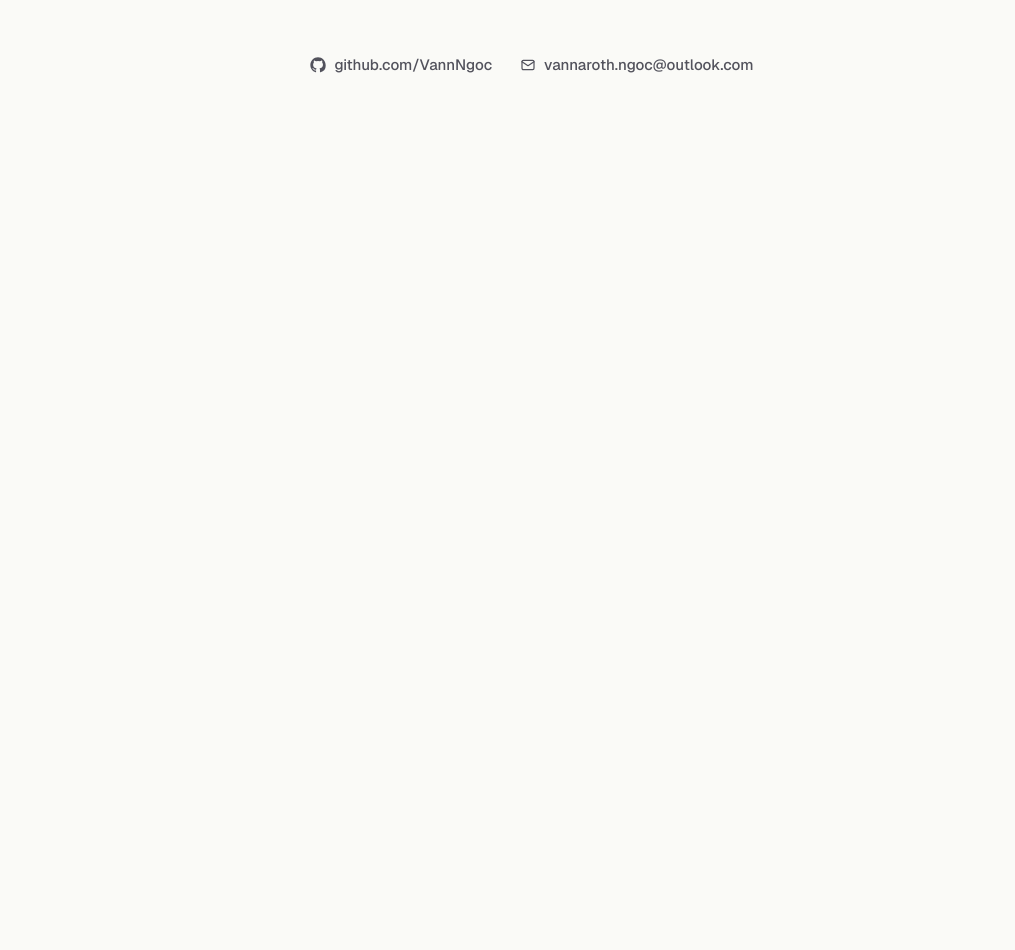
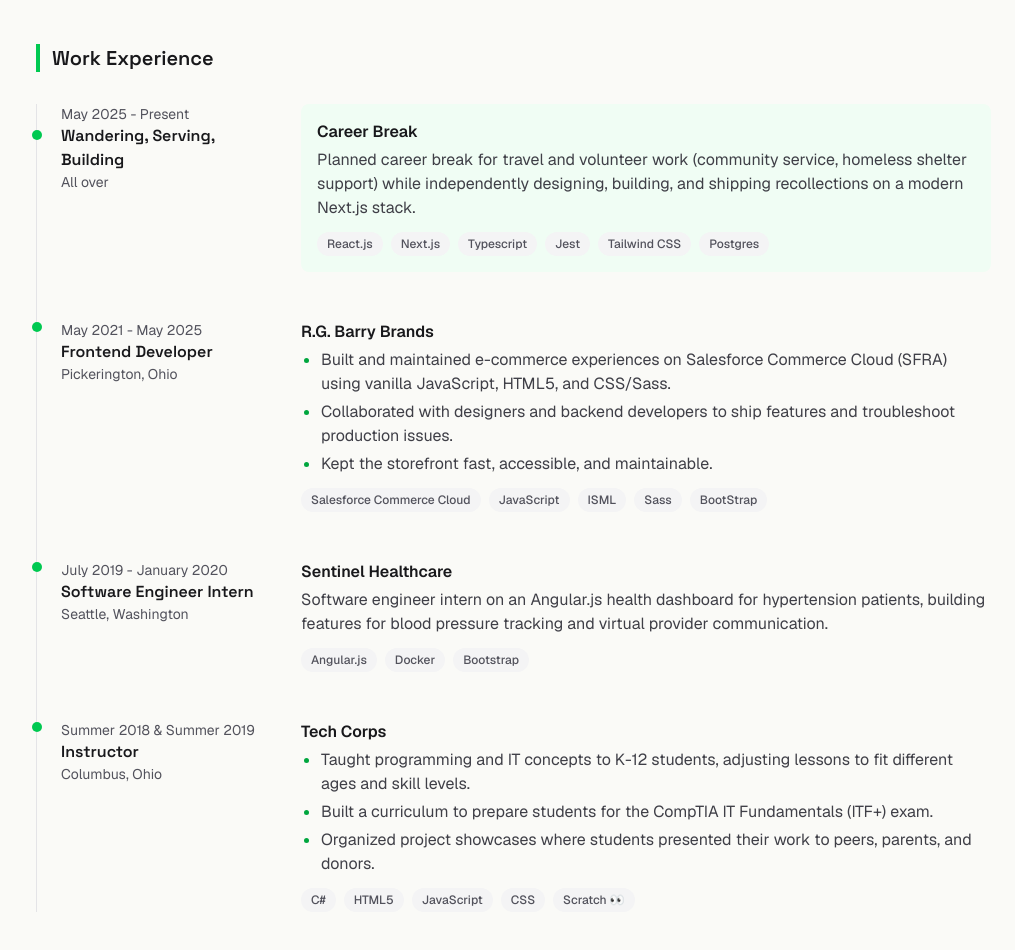
Before and after one commit to VannNgoc/vannaroth, a Next.js app: page / in a window 1280 px wide. Shown: the part 480-1430 px from the top of the page, without its empty margins (108-1123 px from the left). Before the commit the page ends 800 px from the top, so only its background shows below. Built offline with nearby package versions, Linux system fonts and the light colour scheme.

Commit message:
Flesh out Experience section

```diff
--- a/app/page.tsx
+++ b/app/page.tsx
@@ -1,13 +1,13 @@
 
 import Hero from "@/ui/Hero";
-// import {Experience} from "@/ui/Experience";
+import {Experience} from "@/ui/Experience";
 
 export default function Home() {
   return (
     <div className="flex flex-col flex-1 items-center justify-center font-sans">
       <main className="flex flex-1 w-full max-w-360 flex-col items-center">
           <Hero/>
-          {/*<Experience/>*/}
+          <Experience/>
       </main>
     </div>
   );
--- a/ui/Experience.tsx
+++ b/ui/Experience.tsx
@@ -1,22 +1,101 @@
 
 export function Experience() {
+    const experiences = [
+        {
+            id: 1,
+            company: 'Career Break',
+            role: 'Wandering, Serving, Building',
+            location: 'All over',
+            duration: 'May 2025 - Present',
+            description: 'Planned career break for travel and volunteer work (community service, homeless shelter support) while independently designing, building, and shipping recollections on a modern Next.js stack.',
+            tags: ['React.js','Next.js', 'Typescript', 'Jest', 'Tailwind CSS', 'Postgres'],
+            isBreak: true,
+        },
+        {
+            id: 2,
+            company: 'R.G. Barry Brands',
+            role: 'Frontend Developer',
+            location: 'Pickerington, Ohio',
+            duration: 'May 2021 - May 2025',
+            bullets: [
+                'Built and maintained e-commerce experiences on Salesforce Commerce Cloud (SFRA) using vanilla JavaScript, HTML5, and CSS/Sass.',
+                'Collaborated with designers and backend developers to ship features and troubleshoot production issues.',
+                'Kept the storefront fast, accessible, and maintainable.',
+            ],
+            tags: ['Salesforce Commerce Cloud', 'JavaScript', 'ISML', 'Sass', 'BootStrap'],
+        },
+        {
+            id: 3,
+            company: 'Sentinel Healthcare',
+            role: 'Software Engineer Intern',
+            location: 'Seattle, Washington',
+            duration: 'July 2019 - January 2020',
+            description: 'Software engineer intern on an Angular.js health dashboard for hypertension patients, building features for blood pressure tracking and virtual provider communication.',
+            tags: ['Angular.js','Docker', 'Bootstrap'],
+        },
+        {
+            id: 4,
+            company: 'Tech Corps',
+            role: 'Instructor',
+            location: 'Columbus, Ohio',
+            duration: 'Summer 2018 & Summer 2019',
+            bullets: [
+                'Taught programming and IT concepts to K-12 students, adjusting lessons to fit different ages and skill levels.',
+                'Built a curriculum to prepare students for the CompTIA IT Fundamentals (ITF+) exam.',
+                'Organized project showcases where students presented their work to peers, parents, and donors.',
+            ],
+            tags: ['C#', 'HTML5', "JavaScript", 'CSS', 'Scratch 👀'],
+        },
+    ]
     return (
-        <section className={"w-full"} id={'experience'}>
-            <h2 className={`bg-green-500 p-4`}>Work Experience</h2>
-            <div className={``}>
+        <section className="mx-auto w-full max-w-5xl px-4 pb-16 md:pb-20" id="experience">
+            <h2 className="inline-block border-l-4 border-green-500 pl-3 text-xl font-semibold">
+                Work Experience
+            </h2>
 
-                <div className={`flex flex-row items-center items-start gap-6 p-4`}>
-                    <h3 className={'basis-1/3'}>May 2025 - Present</h3>
-                    <div className={'basis-2/3'}>
-                        <h3>Independent Full-Stack Development</h3>
-                        <h4>Career Break · Columbus, OH</h4>
-                        <p>Planned career break for travel and volunteer work (community service, homeless shelter support) while independently designing, building, and shipping recollections on a modern Next.js stack.</p>
-                    </div>
-
-
-                </div>
-            </div>
-
+            <ol className="relative mt-8 border-l border-zinc-200">
+                {experiences.map((experience) => (
+                    <li className="relative py-6 pl-6 first:pt-0 last:pb-0" key={experience.id}>
+                        <span className="absolute top-[1.6rem] -left-1.25 h-2.5 w-2.5 rounded-full bg-green-500" />
+                        <div className="flex flex-col gap-1 md:flex-row md:gap-8">
+                            <div className="shrink-0 md:w-52">
+                                <p className="text-sm text-zinc-600">{experience.duration}</p>
+                                <h3 className="font-semibold">{experience.role}</h3>
+                                <p className="text-sm text-zinc-600">{experience.location}</p>
+                            </div>
+                            <div
+                                className={`max-w-[65ch] flex-1 ${
+                                    experience.isBreak ? 'rounded-lg bg-green-50 p-4' : ''
+                                }`}
+                            >
+                                <h4 className="font-semibold">{experience.company}</h4>
+                                {experience.description && (
+                                    <p className="mt-1 text-zinc-700">{experience.description}</p>
+                                )}
+                                {experience.bullets && (
+                                    <ul className="mt-1 list-disc space-y-1 pl-5 text-zinc-700 marker:text-green-600">
+                                        {experience.bullets.map((bullet, i) => (
+                                            <li key={i}>{bullet}</li>
+                                        ))}
+                                    </ul>
+                                )}
+                                {experience.tags && (
+                                    <div className="mt-3 flex flex-wrap gap-2">
+                                        {experience.tags.map((tag) => (
+                                            <span
+                                                className="rounded-full bg-zinc-100 px-2.5 py-1 text-xs font-medium text-zinc-600"
+                                                key={tag}
+                                            >
+                                                {tag}
+                                            </span>
+                                        ))}
+                                    </div>
+                                )}
+                            </div>
+                        </div>
+                    </li>
+                ))}
+            </ol>
         </section>
     );
 }
--- a/ui/Hero.tsx
+++ b/ui/Hero.tsx
@@ -1,9 +1,9 @@
 import Link from 'next/link'
 export default function Hero(){
     return(
-        <section className={`px-4 my-16 md:py-32 w-full`}>
+        <section className={`px-4 py-16 md:py-20 w-full`}>
             <div className="flex flex-col items-start md:items-center overflow-hidden">
-                <h2 className='text-green-800 text-base text-left md:text-center'>Web Developer</h2>
+                <h2 className='text-green-800 text-base text-left md:text-center'>Frontend Engineer</h2>
                 <h1 className='text-left leading-none md:text-center'>Vannaroth Ngoc</h1>
                 <div className={'max-w-3xl py-4'}>
                     <p>Trying to make the web a more friendly and welcoming place.</p>
```
Also changed, not shown: 1 other file (tests, documents, lock files or other folders).
